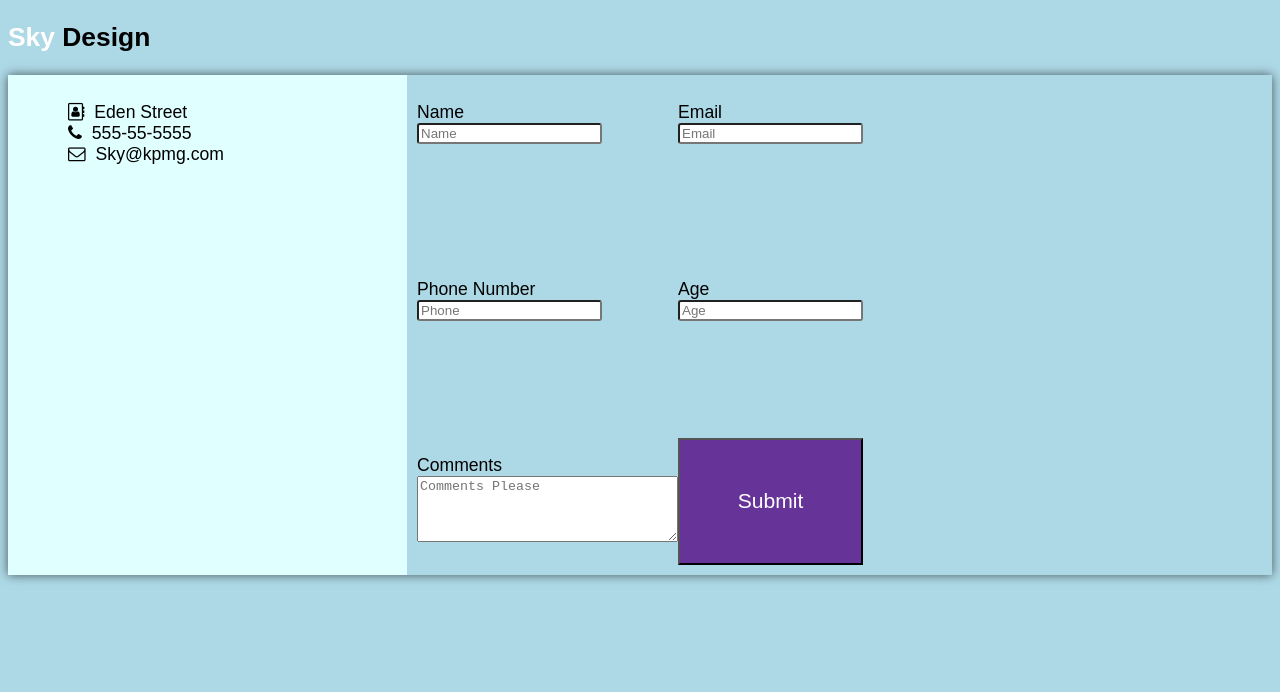
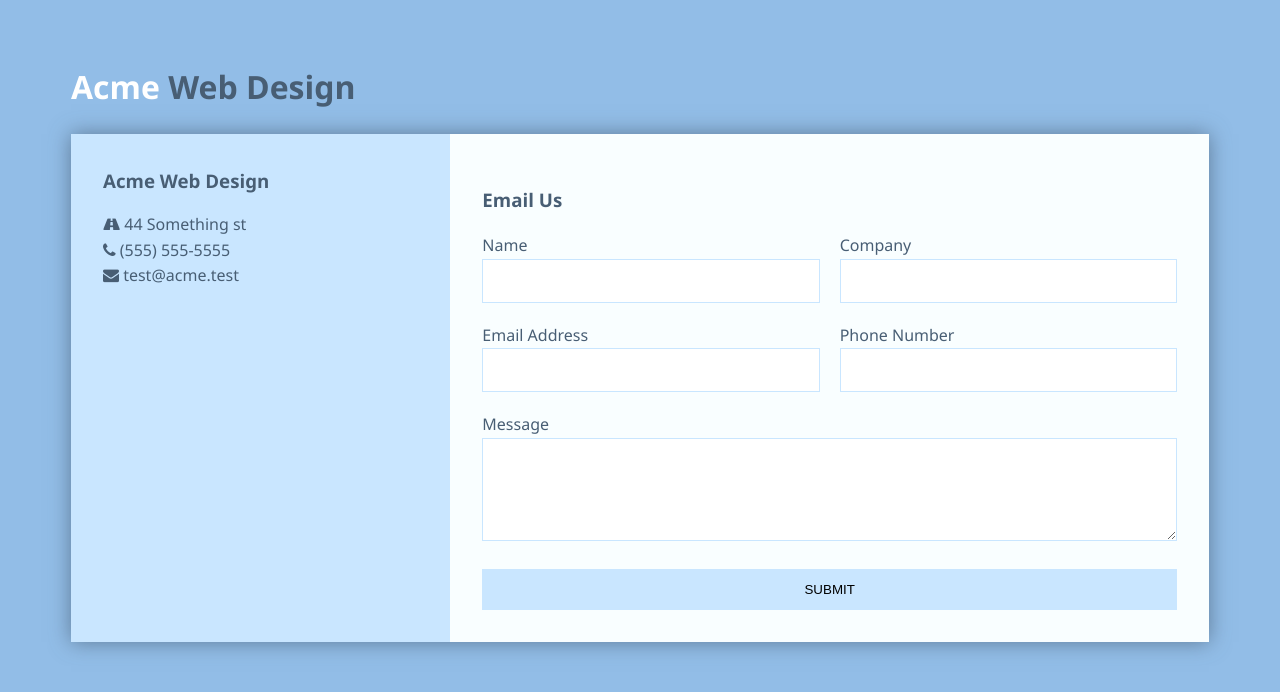
Before and after one commit to ATakaSKY/form-firebase, a website: page index.html in a window 1280 px wide. Drawn offline with nearby package versions, Linux system fonts and the light colour scheme.

Commit message:
Added cssgrid and JS

```diff
--- a/assets/sass/styles.scss
+++ b/assets/sass/styles.scss
@@ -1,94 +1,114 @@
+*{
+  box-sizing: border-box;
+}
+
 body{
-    background: lightblue;
-    font-size:1.1em;
-    font-family: Arial, Helvetica, sans-serif;
+  background:#92bde7;
+  color:#485e74;
+  line-height:1.6;
+  font-family: 'Segoe UI', Tahoma, Geneva, Verdana, sans-serif;
+  padding:1em;
 }
 
 .container{
-    width:100%;
-    margin: 0 auto;
+  max-width:1170px;
+  margin-left:auto;
+  margin-right:auto;
+  padding:1em;
+}
+
+ul{
+  list-style: none;
+  padding:0;
 }
 
 .brand{
-    text-align: center;
-
-    span{
-        color:#fff;
-    }
+  text-align: center;
 }
 
-i::before{
-    padding:10px;
+.brand span{
+  color:#fff;
 }
 
-.form-contact{
-    box-shadow: 0 0 10px rgba(0,0,0,0.6);
-    height: 500px;
+.wrapper{
+  box-shadow: 0 0 20px 0 rgba(72,94,116,0.7);
+}
 
+.wrapper > *{
+  padding: 1em;
+}
 
+.company-info{
+  background:#c9e6ff;
+}
+
+.company-info h3, .company-info ul{
+  text-align: center;
+  margin:0 0 1rem 0;
 }
 
 .contact{
-    background:lightcyan;
-    padding:10px;
-    text-align: center;
-
-    ul{
-        list-style: none;
-    }
+  background:#f9feff;
 }
 
-
-
-.form{
-    padding: 10px;
-    display: grid;
-    grid-template-columns: 1fr 1fr;
-
-    input{
-        display: block;
-        border-color:1px solid lightgray;
-        border-radius: 3px;
-    }
-
-    textarea{
-        grid-column: 4;
-    }
-
-    .btn{
-        text-align: center;
-        padding:4px;
-        background: rebeccapurple;
-        color:#fff;
-        font-size:1.2em
-    }
-
-
+/* FORM STYLES */
+.contact form{
+  display: grid;
+  grid-template-columns: 1fr 1fr;
+  grid-gap:20px;
 }
 
-@media only screen and (min-width:660px){
-        .brand{
-            text-align: left;
-        }
+.contact form label{
+  display:block;
+}
 
-    .form-contact{
-        display: grid;
-        grid-template-columns: 1fr 1fr 1fr;
+.contact form p{
+  margin:0;
+}
 
+.contact form .full{
+  grid-column: 1 / 3;
+}
 
-        .contact{
-            text-align: left;
-        }
+.contact form button, .contact form input, .contact form textarea{
+  width:100%;
+  padding:1em;
+  border:1px solid #c9e6ff;
+}
 
-        .form{
-            grid-template-rows: 1fr 1fr;
+.contact form button{
+  background:#c9e6ff;
+  border:0;
+  text-transform: uppercase;
+}
 
-            .btn{
-            }
-        }
+.contact form button:hover,.contact form button:focus{
+  background:#92bde7;
+  color:#fff;
+  outline:0;
+  transition: background-color 2s ease-out;
+}
 
+.alert{
+  text-align: center;
+  padding:10px;
+  background:#79c879;
+  color:#fff;
+  margin-bottom:10px;
+  display:none;
+}
+/* LARGE SCREENS */
+@media(min-width:700px){
+  .wrapper{
+    display: grid;
+    grid-template-columns: 1fr 2fr;
+  }
 
-    }
+  .wrapper > *{
+    padding:2em;
+  }
 
-
+  .company-info h3, .company-info ul, .brand{
+    text-align: left;
+  }
 }
--- a/index.html
+++ b/index.html
@@ -1,64 +1,56 @@
 <!DOCTYPE html>
-<html>
+<html lang="en">
 <head>
-        <meta charset="utf-8">
-        <meta http-equiv="X-UA-Compatible" content="IE=edge">
-        <title></title>
-        <meta name="description" content="">
-        <meta name="viewport" content="width=device-width, initial-scale=1">
+  <meta charset="UTF-8">
+  <meta name="viewport" content="width=device-width, initial-scale=1.0">
+  <meta http-equiv="X-UA-Compatible" content="ie=edge">
+  <title>Acme Web Design</title>
   <link href="https://maxcdn.bootstrapcdn.com/font-awesome/4.7.0/css/font-awesome.min.css" rel="stylesheet" integrity="sha384-wvfXpqpZZVQGK6TAh5PVlGOfQNHSoD2xbE+QkPxCAFlNEevoEH3Sl0sibVcOQVnN" crossorigin="anonymous">
+  <link rel="stylesheet" href="https://cdnjs.cloudflare.com/ajax/libs/animate.css/3.5.2/animate.css" />
   <link rel="stylesheet" href="css/styles.css">
 </head>
 <body>
   <div class="container">
-            <div class="brand">
-                <h2><span>Sky</span> Design</h2>
-            </div>
-
-            <section class = "form-contact">
-                <div class="contact">
+    <h1 class="brand"><span>Acme</span> Web Design</h1>
+    <div class="wrapper animated bounceInLeft">
+      <div class="company-info">
+        <h3>Acme Web Design</h3>
         <ul>
-                        <li><i class="fa fa-address-book-o" aria-hidden="true"></i>Eden Street</li>
-                        <li><i class="fa fa-phone" aria-hidden="true"></i>555-55-5555</li>
-                        <li><i class="fa fa-envelope-o" aria-hidden="true"></i>Sky@kpmg.com </li>
+          <li><i class="fa fa-road"></i> 44 Something st</li>
+          <li><i class="fa fa-phone"></i> (555) 555-5555</li>
+          <li><i class="fa fa-envelope"></i> test@acme.test</li>
         </ul>
       </div>
-
-                <form class="form">
-                    <p class="name">
-                        <label for="Name">Name</label>
-                        <input type="text" placeholder="Name" name="Name" id="Name">
+      <div class="contact">
+        <h3>Email Us</h3>
+        <div class="alert">Your message has been sent</div>
+        <form>
+          <p>
+            <label>Name</label>
+            <input type="text" name="name">
           </p>
-
-                    <p class="email">
-                        <label>Email</label>
-                        <input type="text" placeholder="Email" name="Name" id="Name">
+          <p>
+            <label>Company</label>
+            <input type="text" name="company">
           </p>
-
-                    <p class="number">
+          <p>
+            <label>Email Address</label>
+            <input type="email" name="email">
+          </p>
+          <p>
             <label>Phone Number</label>
-                        <input type="text" placeholder="Phone" name="Name" id="Name">
+            <input type="text" name="phone">
           </p>
-
-                    <p class="age">
-                        <label>Age</label>
-                        <input type="text" placeholder="Age" name="Name" id="Name">
+          <p class="full">
+            <label>Message</label>
+            <textarea name="message" rows="5"></textarea>
           </p>
-
-                    <p class="comments">
-                        <label>Comments</label>
-                        <textarea rows="4" cols="30" placeholder="Comments Please" name="Name" id="Name"></textarea>
+          <p class="full">
+            <button>Submit</button>
           </p>
-
-                    <button type="submit" class="btn">Submit</button>
         </form>
-
-
-            </section>
-
       </div>
-
-        <script src="https://www.gstatic.com/firebasejs/4.3.0/firebase.js"></script>
-        <script src="js/main.js"></script>
+    </div>
+  </div>
 </body>
 </html>
--- a/js/main.js
+++ b/js/main.js
@@ -0,0 +1,59 @@
+// Initialize Firebase (ADD YOUR OWN DATA)
+var config = {
+            apiKey: "AIzaSyDVWATbvCRXMYXXDkGT01eD7C7G_k10DUg",
+            authDomain: "form-firebase-3635d.firebaseapp.com",
+            databaseURL: "https://form-firebase-3635d.firebaseio.com",
+            projectId: "form-firebase-3635d",
+            storageBucket: "form-firebase-3635d.appspot.com",
+            messagingSenderId: "948037215899"
+        };
+firebase.initializeApp(config);
+
+// Reference messages collection
+var messagesRef = firebase.database().ref('messages');
+
+// Listen for form submit
+document.getElementById('contactForm').addEventListener('submit', submitForm);
+
+// Submit form
+function submitForm(e){
+  e.preventDefault();
+
+  // Get values
+  var name = getInputVal('name');
+  var company = getInputVal('company');
+  var email = getInputVal('email');
+  var phone = getInputVal('phone');
+  var message = getInputVal('message');
+
+  // Save message
+  saveMessage(name, company, email, phone, message);
+
+  // Show alert
+  document.querySelector('.alert').style.display = 'block';
+
+  // Hide alert after 3 seconds
+  setTimeout(function(){
+    document.querySelector('.alert').style.display = 'none';
+  },3000);
+
+  // Clear form
+  document.getElementById('contactForm').reset();
+}
+
+// Function to get get form values
+function getInputVal(id){
+  return document.getElementById(id).value;
+}
+
+// Save message to firebase
+function saveMessage(name, company, email, phone, message){
+  var newMessageRef = messagesRef.push();
+  newMessageRef.set({
+    name: name,
+    company:company,
+    email:email,
+    phone:phone,
+    message:message
+  });
+}
```
Also changed, not shown: css/styles.css. Lines whose indentation alone changed are shown as unchanged.
